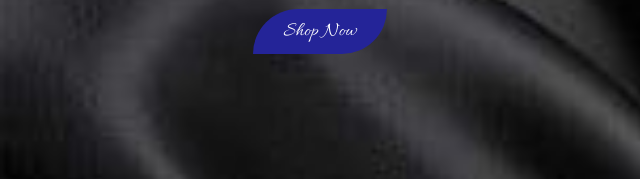
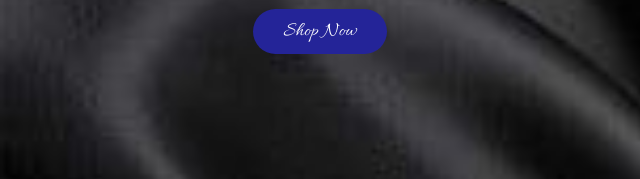
Before and after one commit to raphaelhalliday4-star/mywebsite, a plain HTML site: page index.html in a window 1280 px wide. In both pictures the pointer is over the link "Shop Now". Shown: the part 553-732 px from the top of the page, 0-640 px from the left. Drawn offline with Linux system fonts and the light colour scheme.

Commit message:
committing my style

```diff
--- a/style/style.css
+++ b/style/style.css
@@ -170,6 +170,11 @@ main{
     padding:10px 30px;
     font-size: 20px;
    border-radius:50px 0px;
+}
+
+.main-intro  a:hover{
+    border-radius: 50px;
+    transition: all ease-in-out 0.5s;
 }
 
 /* home section  */
```
